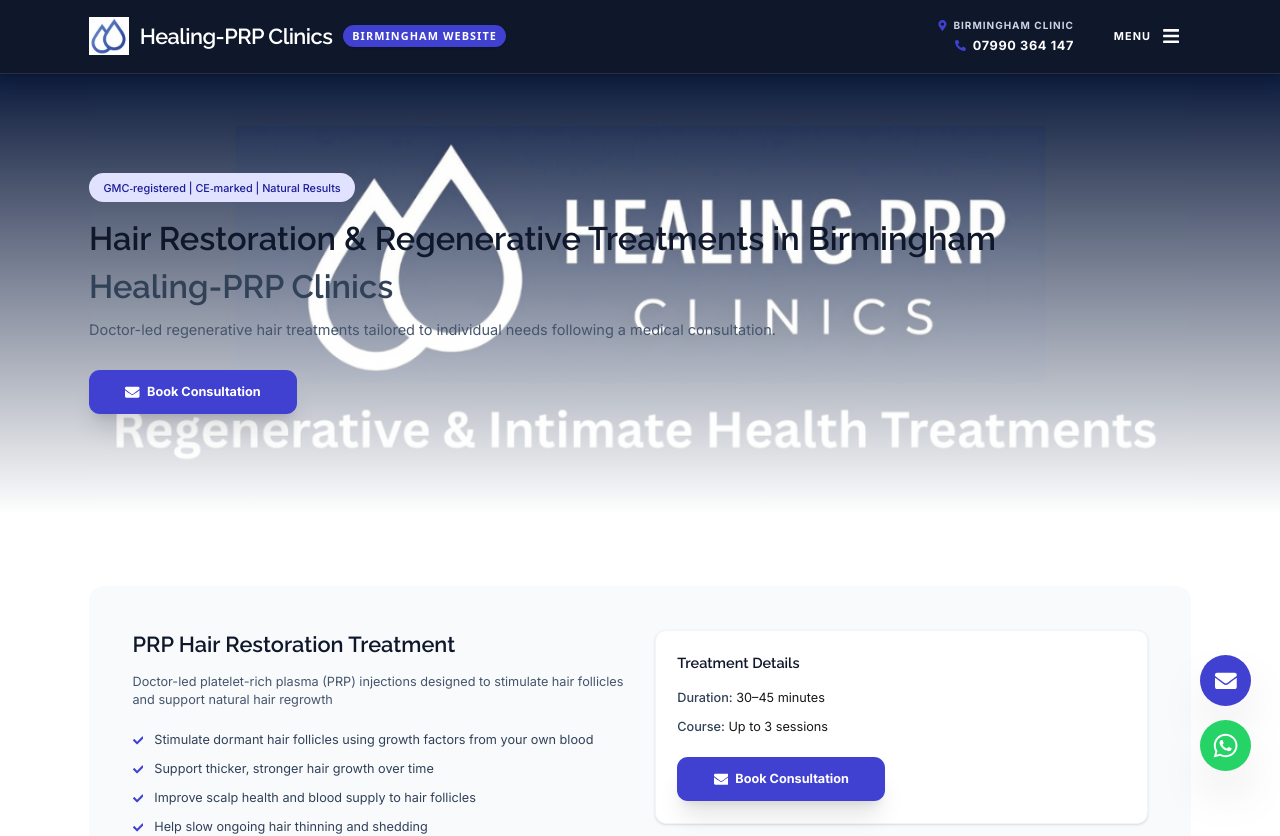
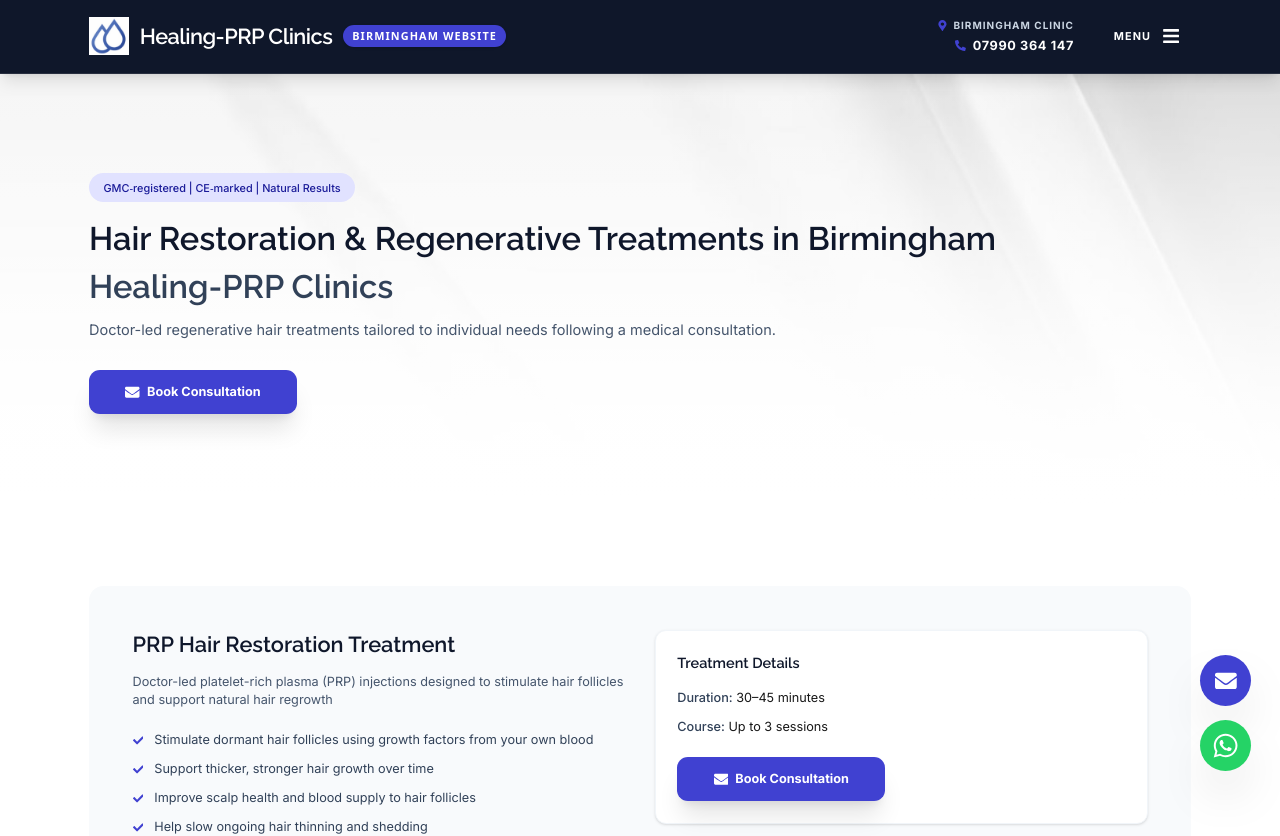
Before and after one commit to binithekid/Healing-PRP-Clinics-Preview, a Next.js app: page /birmingham/hair-restoration in a window 1280 px wide. Shown: the top 836 px of the page. Built offline with nearby package versions, Linux system fonts and the light colour scheme.

Commit message:
Update hero image in HairRestorationClient component

```diff
--- a/src/components/pages/HairRestorationClient.tsx
+++ b/src/components/pages/HairRestorationClient.tsx
@@ -143,7 +143,7 @@ export default function HairRestorationClient({
       <section className="relative min-h-[55vh] flex items-center justify-center overflow-hidden">
         <div className="absolute inset-0 z-0">
           <div className="absolute inset-0 bg-gradient-to-b from-transparent to-white z-10" />
-          <img src="/hero_img.png" alt="Hair Restoration" className="w-full h-full object-cover" />
+          <img src="/hero_img3.png" alt="Hair Restoration" className="w-full h-full object-cover" />
         </div>
 
         <div className="relative w-full z-20 max-w-7xl mx-auto px-4 sm:px-6 lg:px-8 flex items-center justify-center md:justify-start">
```
